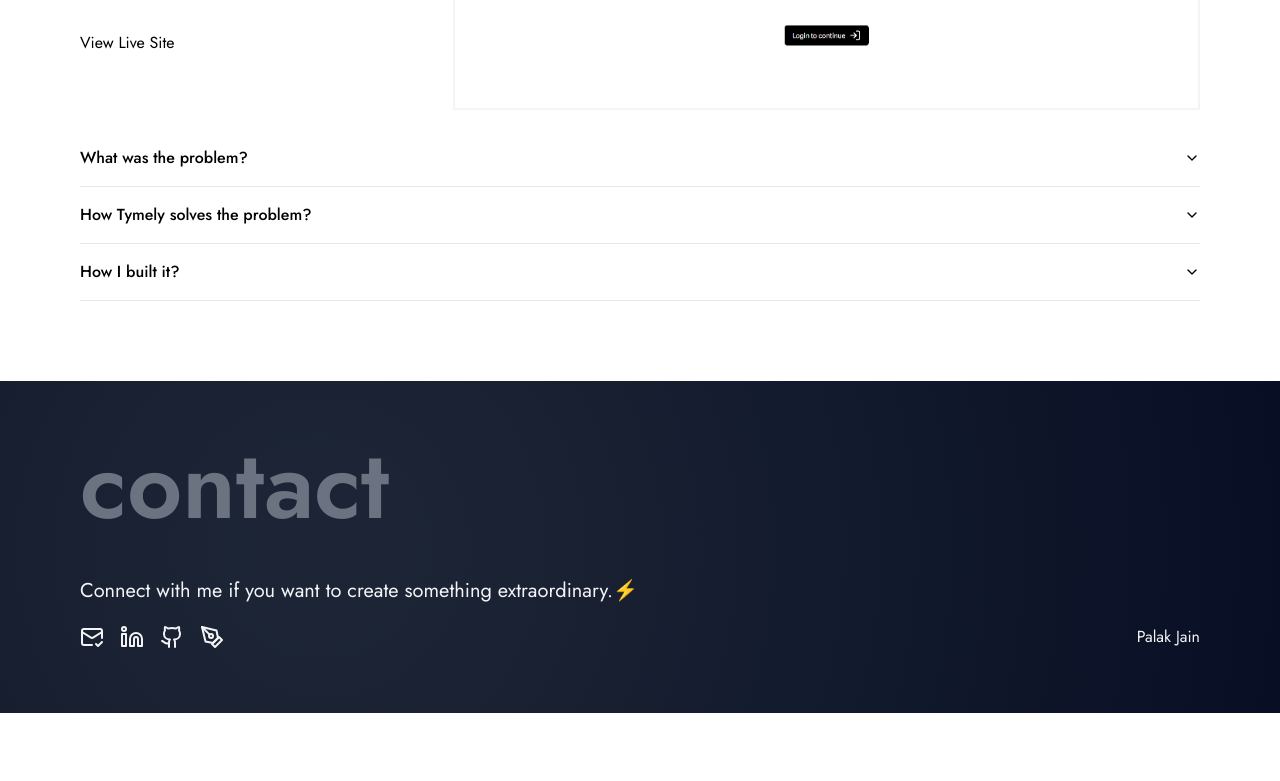
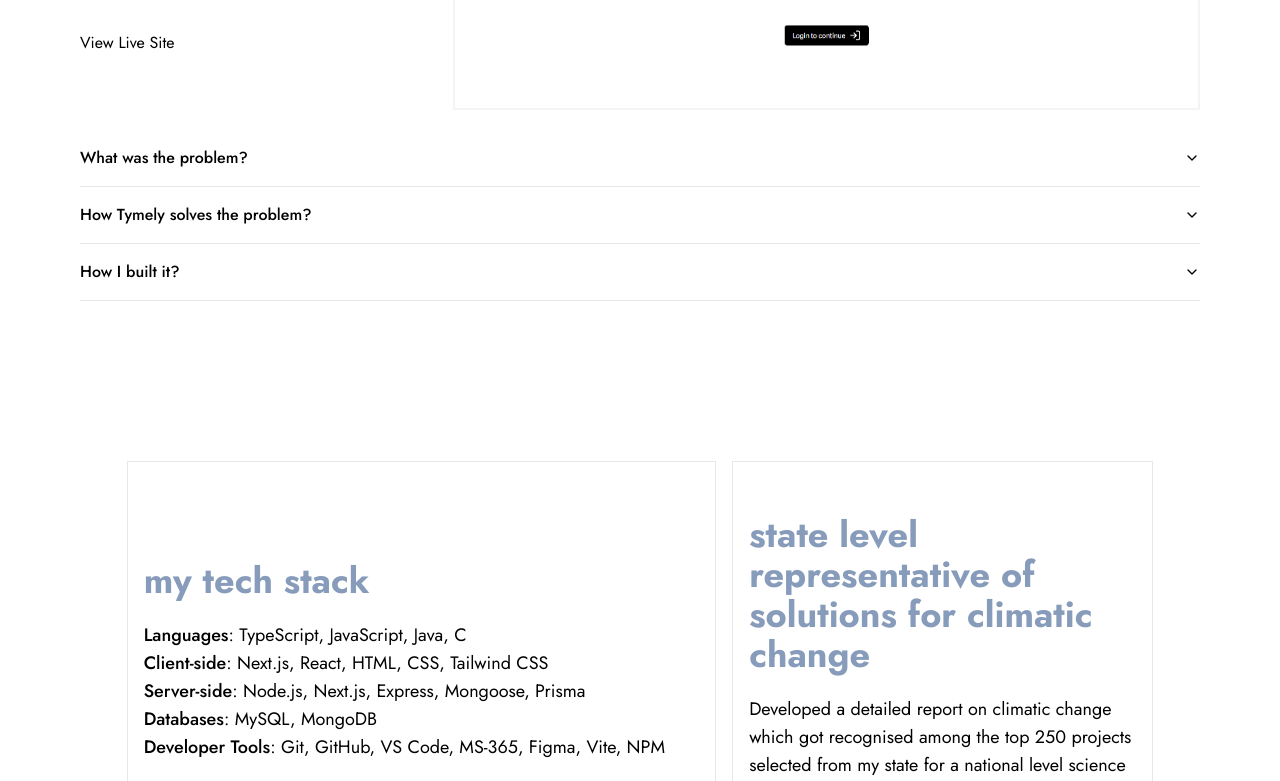
Before and after one commit to PalakJain9/New-Portfolio, a Next.js app: page / in a window 1280 px wide. Shown: the part 2019-2800 px from the top of the page. Before the commit the page ends 2732 px from the top, so only its background shows below. Built offline with nearby package versions, Linux system fonts and the light colour scheme.

Commit message:
grid section: skills, blog and more

```diff
--- a/src/components/Hero.tsx
+++ b/src/components/Hero.tsx
@@ -177,7 +177,7 @@ export default function Hero () {
         </h1>
 
         <p
-          className="text-xl lg:text-2xl text-gray-400"
+          className="text-xl lg:text-2xl text-blue"
         >
           Hey, I am Palak, a full stack developer and a henna artist, based in India. Using my development experience to build amazing products for the worldwide web. I help companies make user friendly and scalable software.
         </p>
--- a/src/components/Navbar.tsx
+++ b/src/components/Navbar.tsx
@@ -6,6 +6,7 @@ import {
 } from "@/components/ui/dropdown-menu"
 import { Jost } from "next/font/google"
 import Link from "next/link";
+import { useRouter } from "next/router";
 import React from "react"
 
 const jost = Jost({
@@ -14,8 +15,8 @@ const jost = Jost({
 })
 
 export default function Navbar () {
-
   const [isScreenScrolled, setIsScreenScrolled] = React.useState(false);
+  const router = useRouter();
 
   function addColorToNav () {
     window.scrollY >=100 ? setIsScreenScrolled(true) : setIsScreenScrolled(false)
@@ -27,6 +28,10 @@ export default function Navbar () {
       window.removeEventListener('scroll', addColorToNav)
     }
   },[])
+
+  function sendToSkills () {
+    router.push("#skills")
+  }
 
   return (
     <div
@@ -52,8 +57,21 @@ export default function Navbar () {
           <DropdownMenuContent
             className={`z-30 absolute top-100 right-0 bg-darkBlue text-white ${jost.variable} font-sans border-gray-800`}
           >
-            <DropdownMenuItem>Blogs</DropdownMenuItem>
-            <DropdownMenuItem>Contact</DropdownMenuItem>
+            <DropdownMenuItem
+              onClick={ sendToSkills }
+              > Skills
+            </DropdownMenuItem>
+
+            <DropdownMenuItem
+              onClick={ sendToSkills }
+              > Blogs
+            </DropdownMenuItem>
+
+            <DropdownMenuItem
+              onClick={ sendToSkills }
+              > Community
+            </DropdownMenuItem>
+
           </DropdownMenuContent>
         </DropdownMenu>
       </div>
--- /dev/null
+++ b/src/components/Skills.tsx
@@ -0,0 +1,101 @@
+import Link from "next/link"
+
+export default function Skills() {
+
+  let parentContainerStyle = "w-full lg:w-11/12 flex flex-col md:flex-row gap-4 justify-center items-center"
+  let containerStyle = "w-full flex flex-col justify-center items-start md:h-[25rem] gap-5 text-base md:text-lg bg-white border border-gray-200 p-[1rem]"
+  let headingStyle = "text-xl md:text-2xl lg:text-4xl font-bold text-blue"
+
+  return (
+    <div
+      id="skills"
+      className="pt-[3.5rem] md:pt-[5rem] pb-[7rem] flex flex-col gap-4 justify-center items-center w-full h-full bg-white universalPadding"
+    >
+      <div className={parentContainerStyle}>
+
+        <div
+          className={`${containerStyle} md:w-7/12`}
+        >
+          <p
+            className={headingStyle}
+            > my tech stack
+          </p>
+          <p>
+            <span className="font-medium">Languages</span>: TypeScript, JavaScript, Java, C <br />
+            <span className="font-medium">Client-side</span>: Next.js, React, HTML, CSS, Tailwind CSS <br />
+            <span className="font-medium">Server-side</span>: Node.js, Next.js, Express, Mongoose, Prisma <br />
+            <span className="font-medium">Databases</span>: MySQL, MongoDB <br />
+            <span className="font-medium">Developer Tools</span>: Git, GitHub, VS Code, MS-365, Figma, Vite, NPM
+          </p>
+        </div>
+
+        <div className={`${containerStyle} md:w-5/12`}>
+          <p className={headingStyle}>state level representative of solutions for climatic change</p>
+
+          <p>Developed a detailed report on climatic change which got recognised among the top 250 projects selected from my state for a national level science competition.</p>
+        </div>
+      </div>
+
+      {/* row2 */}
+      <div className={parentContainerStyle}>
+
+        <div
+          className={`${containerStyle} md:w-5/12`}
+        >
+          <p
+            className={headingStyle}
+            > blogs
+          </p>
+
+          <Link href="https://palakjain.hashnode.dev/nextjs-13-routing-a-complete-guide-to-mastering-dynamic-and-nested-routes" target="_blank" rel="noopener noreferrer">
+              <p className="underline hover:text-blue">
+                Next.js 13 Routing: A Complete Guide to Mastering Dynamic and Nested Routes
+              </p></Link>
+
+            <Link href="https://palakjain.hashnode.dev/4-linkedin-hacks-you-cant-miss-at-all" target="_blank" rel="noopener noreferrer">
+              <p className="underline hover:text-blue">
+                4 LinkedIn Hacks You Can't Miss At All.
+              </p>
+            </Link>
+            <p>and more</p>
+        </div>
+
+        <div className={`${containerStyle} md:w-7/12`}>
+          <p className={headingStyle}>
+            improved growth of a startup by reporting bugs
+          </p>
+
+          <p>contributed significantly to a startup's growth by improving the overall experience of 10,000+ users by reporting 2 bugs and providing 7+ feedback.</p>
+        </div>
+      </div>
+
+      {/* row3 */}
+      <div className={parentContainerStyle}>
+
+        <div
+          className={`${containerStyle} md:w-7/12`}
+        >
+          <p
+            className={headingStyle}
+            > content head @Google developer student clubs
+          </p>
+
+          <p>
+          strengthened the technical community by 31% by leading a team of 14 women and encouraged 2000+ women to learn new technologies successfully organizing 6+ mega events. <br /> <br />
+
+          Google Developer Student Clubs are university based community groups for students interested in Google developer technologies.
+          </p>
+        </div>
+
+        <div className={`${containerStyle} md:w-5/12`}>
+          <p className={headingStyle}>
+            building &#38; growing friends of figma
+          </p>
+
+          <p>initiated the very first friends of figma chapter in Punjab. stay tuned for more updates.</p>
+        </div>
+      </div>
+
+    </div>
+  )
+}
--- a/src/pages/index.tsx
+++ b/src/pages/index.tsx
@@ -1,6 +1,7 @@
 import Contact from '@/components/Contact'
 import Hero from '@/components/Hero'
 import Projects from '@/components/Projects'
+import Skills from '@/components/Skills'
 import { Inter } from 'next/font/google'
 
 const inter = Inter({ subsets: ['latin'] })
@@ -12,6 +13,7 @@ export default function Home() {
     >
       <Hero />
       <Projects />
+      <Skills />
       <Contact />
     </div>
   )
--- a/tailwind.config.js
+++ b/tailwind.config.js
@@ -18,7 +18,7 @@ module.exports = {
     extend: {
       colors: {
         darkBlue: "#080f25",
-        blue: '#bcd6ff',
+        blue: '#879bbb',
         orange: "#ffa717",
         border: "hsl(var(--border))",
         input: "hsl(var(--input))",
```
